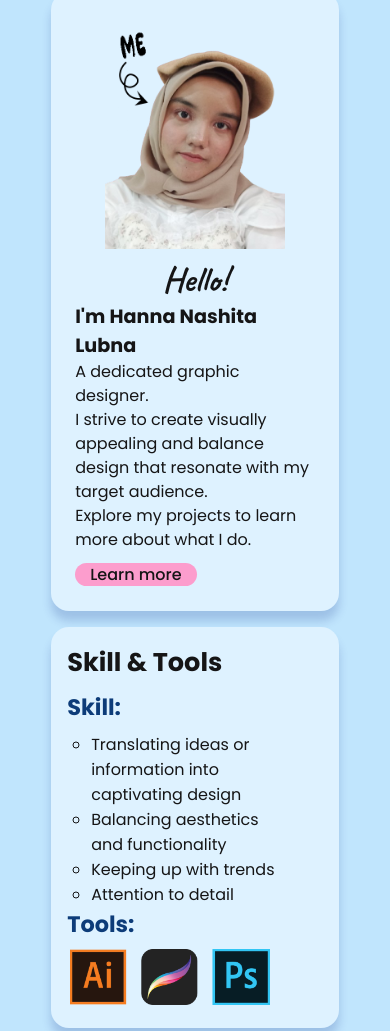
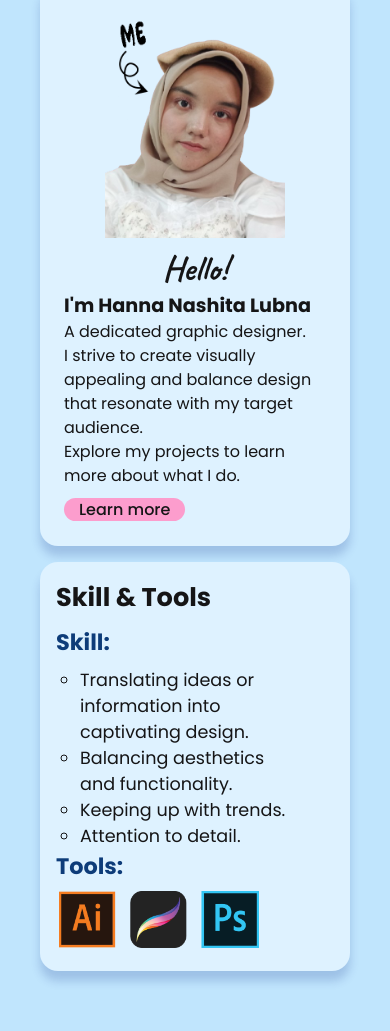
Before and after one commit to nalubna/hanna-porto, a plain HTML site: page index.html in a window 390 px wide. Shown: the part 967-1998 px from the top of the page. Drawn offline with Linux system fonts and the light colour scheme; a web font is replaced by a local one.

Commit message:
Changes after editing skill layout

```diff
--- a/index.html
+++ b/index.html
@@ -78,10 +78,10 @@
         <div class="list skills">
           <h3>Skill:</h3>
           <ul>
-            <li>Translating ideas or information into captivating design</li>
-            <li>Balancing aesthetics and functionality</li>
-            <li>Keeping up with trends</li>
-            <li>Attention to detail</li>
+            <li>Translating ideas or information into captivating design.</li>
+            <li>Balancing aesthetics and functionality.</li>
+            <li>Keeping up with trends.</li>
+            <li>Attention to detail.</li>
           </ul>
         </div>
         <div class="list tools">
--- a/style.css
+++ b/style.css
@@ -594,7 +594,7 @@ footer p {
 
   .about,
   .project {
-    padding: 3.2rem;
+    padding: 2.5rem;
   }
 
   .contact {
@@ -657,7 +657,7 @@ footer p {
   }
 
   .skill .list.skills {
-    font-size: 1rem;
+    font-size: 1.1rem;
   }
 
   .skill .list li {
@@ -674,6 +674,7 @@ footer p {
   }
 
   .heading.kontak {
+    margin-top: 1rem;
     margin-inline: 3rem;
   }
 
```
